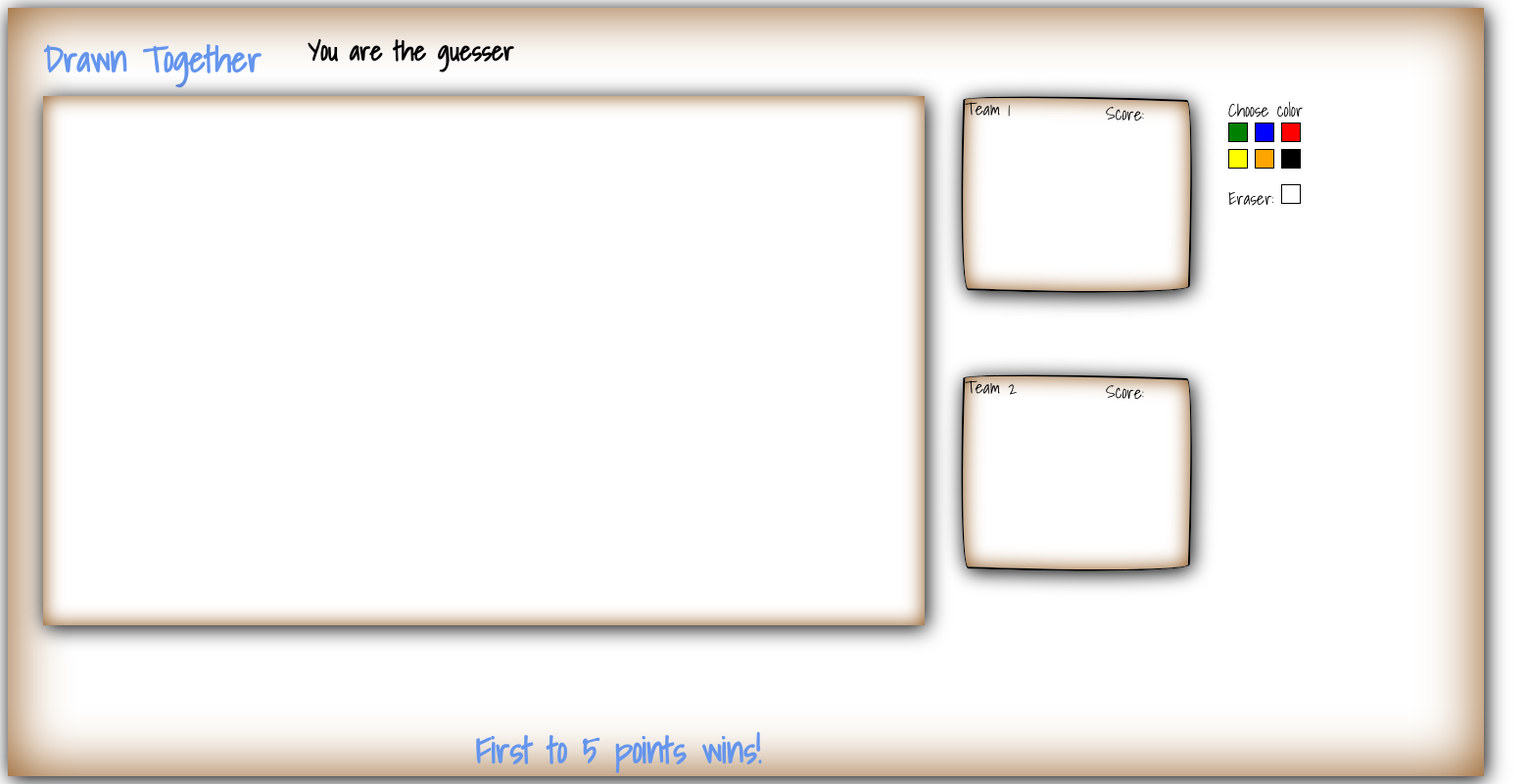
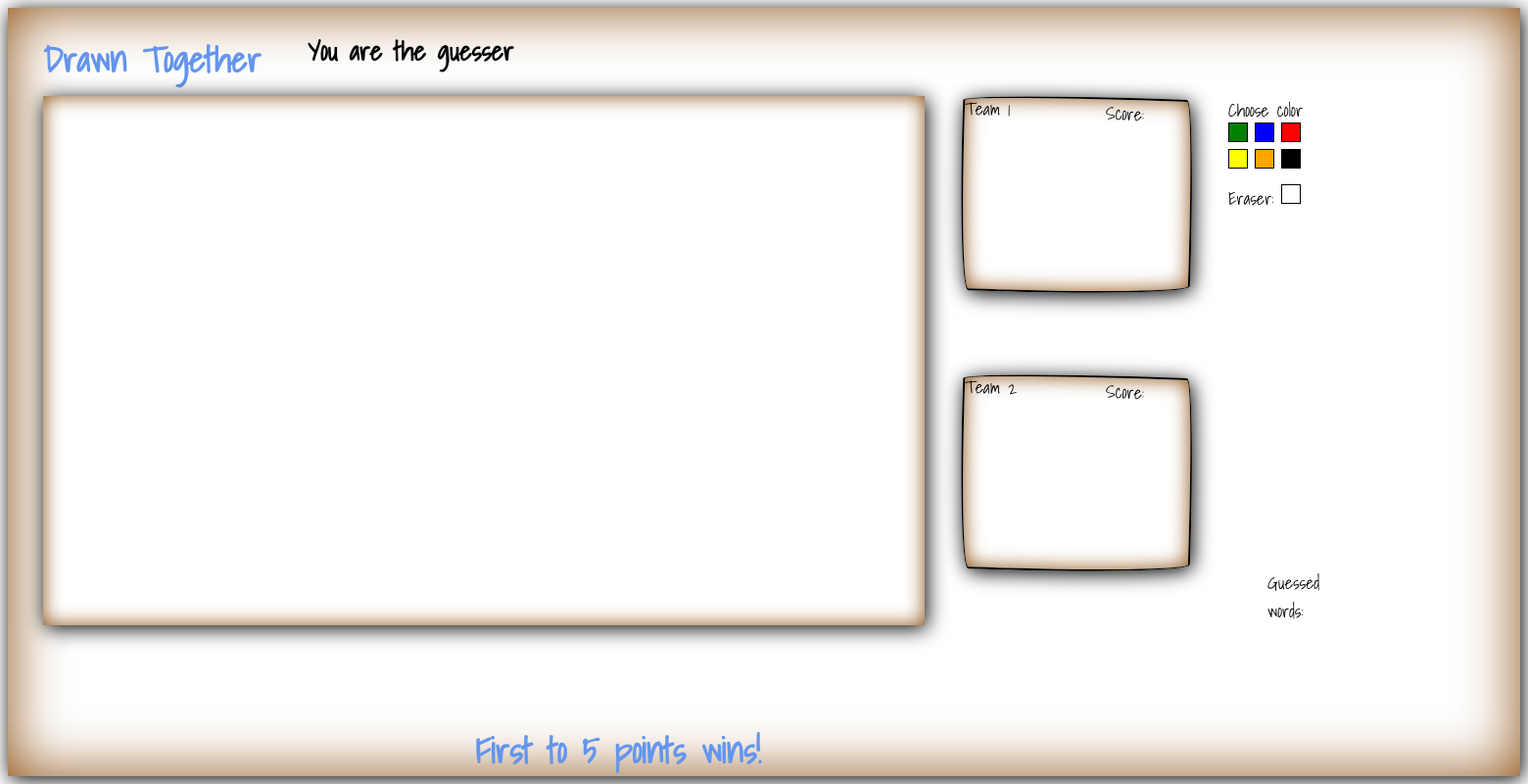
Before and after one commit to fkerr0890/drawnTogether, a Flask app: template app/templates/draw.html in a window 1560 px wide. Shown: the whole page at 98% size. Run offline with Flask 2, Linux system fonts and the light colour scheme; the template is opened without the code that fills it, so the values that code supplies are empty; some libraries are stand-ins or nearby versions.

Commit message:
Added guessed words list, changed how user codes are generated

```diff
--- a/app/app.py
+++ b/app/app.py
@@ -115,22 +115,10 @@
 # Socket.io function to handle new users joining the game
 @socketio.on('joinUsername')
 def receive_username(msg):
-    print("Message received")
-    if Data.query.get('incomplete') is None:
-        base_team = math.floor(random.randint(0, 1000000) / 2) * 2
-        print(str(base_team))
-        while User.query.filter_by(team=base_team).count() > 0:
-            print(str(User.query.filter_by(team=base_team).count()))
-            base_team = math.floor(random.randint(0, 1000000) / 2) * 2
-        user_count = 0
-        db.session.add(Data(type='incomplete', value=str(base_team)))
-        db.session.commit()
-    else:
-        base_team = int(Data.query.get('incomplete').value)
-        user_count = User.query.filter((User.team == base_team) | (User.team == base_team + 1)).count()
+    base_team, user_count = retrieve_incomplete_team()
     try:
         # Check that the user is not in the database already, according to sid
-        if User.query.filter_by(id=request.sid).first() is None:
+        if User.query.filter((User.id == request.sid) | (User.userCode == msg['userCode'])).first() is None:
 
             # Add user to database based on teams lenght
             if User.query.filter_by(team=base_team).count() <= User.query.filter_by(team=base_team + 1).count():
@@ -156,6 +144,22 @@
             send("userErrorMessage")
     except sqlalchemy.exc.IntegrityError:
         send("userErrorMessage")
+
+
+def retrieve_incomplete_team():
+    if Data.query.get('incomplete') is None:
+        base_team = math.floor(random.randint(0, 1000000) / 2) * 2
+        print(str(base_team))
+        while User.query.filter_by(team=base_team).count() > 0:
+            print(str(User.query.filter_by(team=base_team).count()))
+            base_team = math.floor(random.randint(0, 1000000) / 2) * 2
+        user_count = 0
+        db.session.add(Data(type='incomplete', value=str(base_team)))
+        db.session.commit()
+    else:
+        base_team = int(Data.query.get('incomplete').value)
+        user_count = User.query.filter((User.team == base_team) | (User.team == base_team + 1)).count()
+    return base_team, user_count
 
 
 # Socket.io function to add users to specific rooms
@@ -195,9 +199,12 @@
             # Reset the word and update score
             reset(msg['team'])
             updateScore(msg['team'], base_team)
+        else:
+            emit('add_word', msg['guess'], room=str(base_team))
+            emit('add_word', msg['guess'], room=str(base_team + 1))
     else:
         if msg['team'] == base_team:
-            team = base_team+1
+            team = base_team + 1
         else:
             team = base_team
         reset(team)
--- a/app/static/style.css
+++ b/app/static/style.css
@@ -136,6 +136,11 @@
     width: 13em;
     height: 11em;
 }
+#guess_list {
+    grid-column: 4;
+    grid-row: 3;
+    align-self: end;
+}
 
 #title{
     color: cornflowerblue;
@@ -164,7 +169,6 @@
     border-radius:95% 4% 92% 5%/4% 95% 6% 95%;
     box-shadow: 2px 3px 12px black, 0 0 4px #8a4d0f inset;
     font-family: Shadows Into Light, serif;
-
 }
 
 #enter {
--- a/app/templates/draw.html
+++ b/app/templates/draw.html
@@ -101,6 +101,15 @@
                         const data = ctx.getImageData(0,0, w, h).data;
                         sendCanvas(data,msg);
                     }
+                });
+
+                socket.on('add_word', (msg) => {
+                    let li = document.createElement("li");
+                    li.innerHTML = msg;
+                    let guess_list = $('#guess_list');
+                    if (guess_list.children().length >= 11)
+                        guess_list.children().first().remove();
+                    guess_list.append(li);
                 });
             }
 
@@ -270,13 +280,14 @@
                         </ul>
                     </div>
                 </div>
+                <ul id="guess_list">Guessed words:</ul>
             </div>
             <script>
 
                 // Send user guess through Socket.io
                 function send_guess(){
                     let guess = $('#answer');
-                    if (startGame)
+                    if (startGame && guess.val().length !== 0)
                         socket.emit('guess', {'guess': guess.val(), 'team': {{ team }}});
                     guess.val('');
                 }
--- a/app/templates/index.html
+++ b/app/templates/index.html
@@ -30,7 +30,7 @@
             $(document).ready(function() {
                 var lobby_socket = io.connect('http://127.0.0.1:5000');
                 let user = '';
-                let userCode = Date.now().toString();
+                let userCode = (Math.floor(Math.random() * 99999999) + 1).toString();
                 let username = $('#username');
                 let countdownText = $('.countdown_text');
 
```
Also changed, not shown: other parts of app/templates/draw.html (+12 -11 lines).
